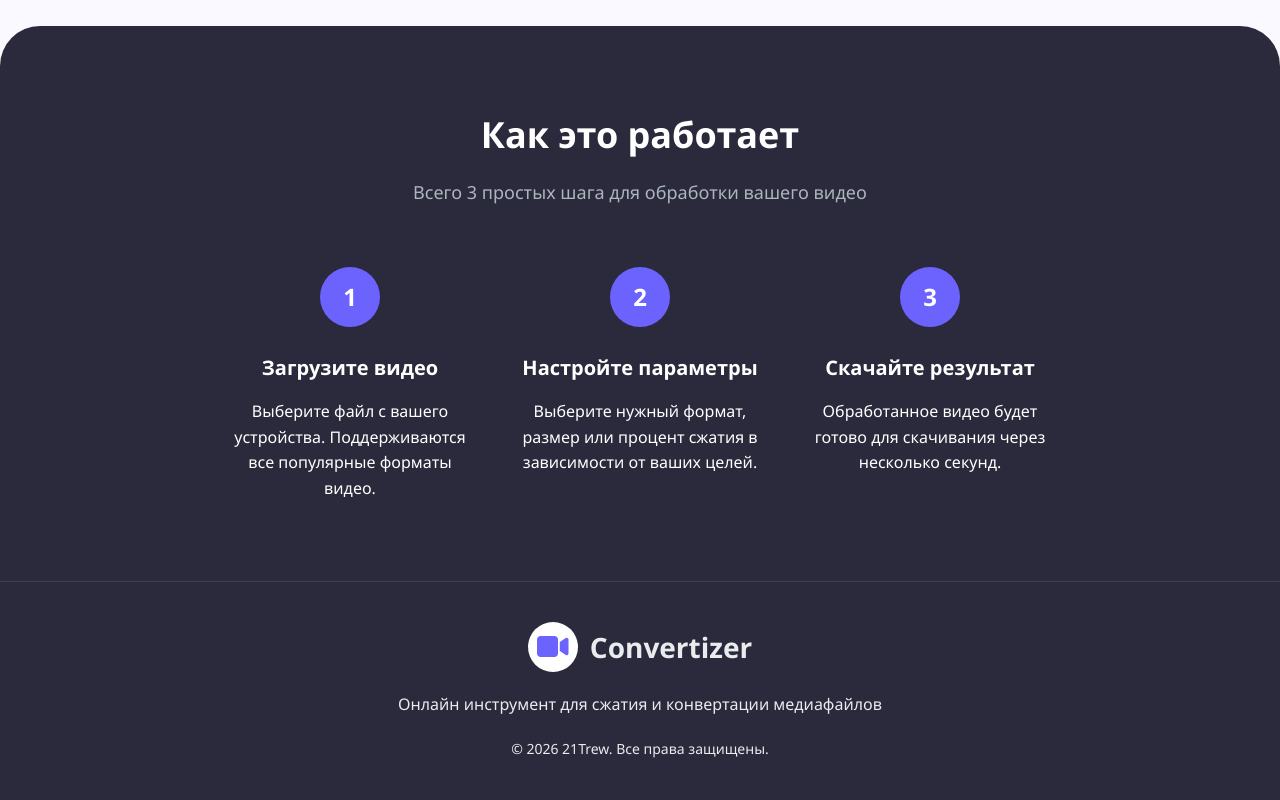
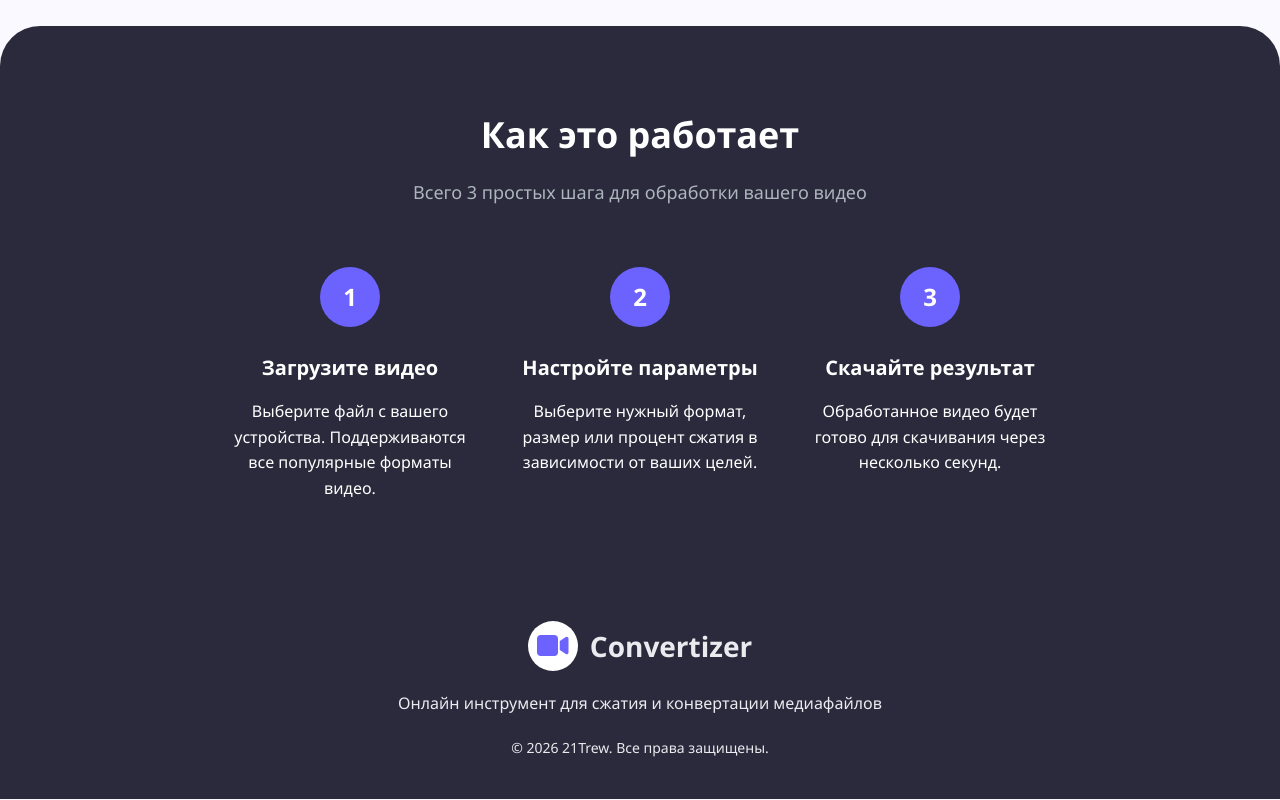
Before and after one commit to 21Trew/convertizer, a website: page index.html in a window 1280 px wide. Shown: the part 1897-2697 px from the top of the page. Drawn offline with Linux system fonts and the light colour scheme; no server answers.

Commit message:
fix: убрал границу футера

```diff
--- a/styles.css
+++ b/styles.css
@@ -370,7 +370,6 @@ footer {
   color: var(--gray);
   padding: 40px 0;
   text-align: center;
-  border-top: 1px solid rgba(255, 255, 255, 0.1);
 }
 
 .copyright {
```
